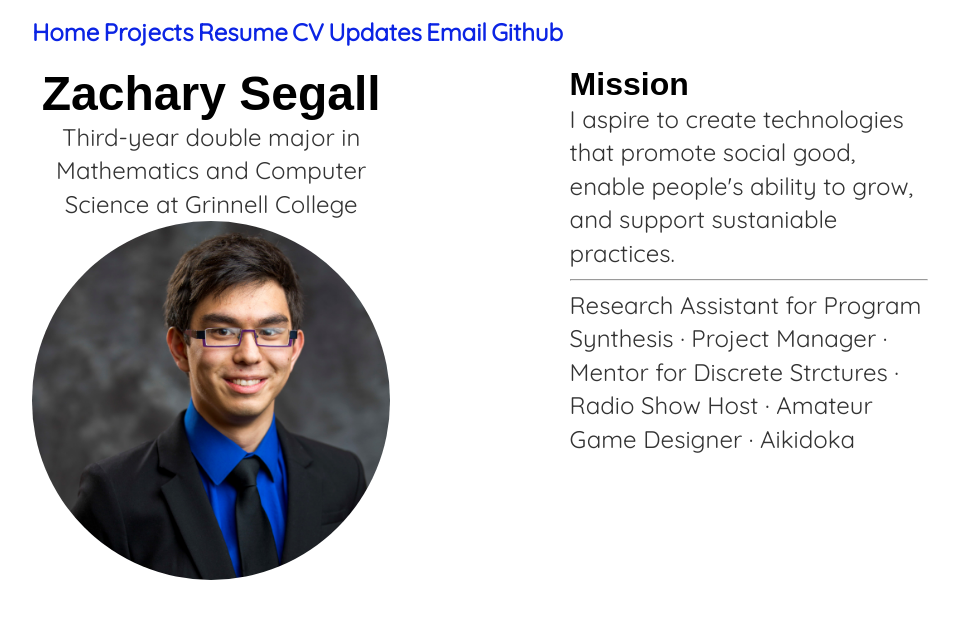
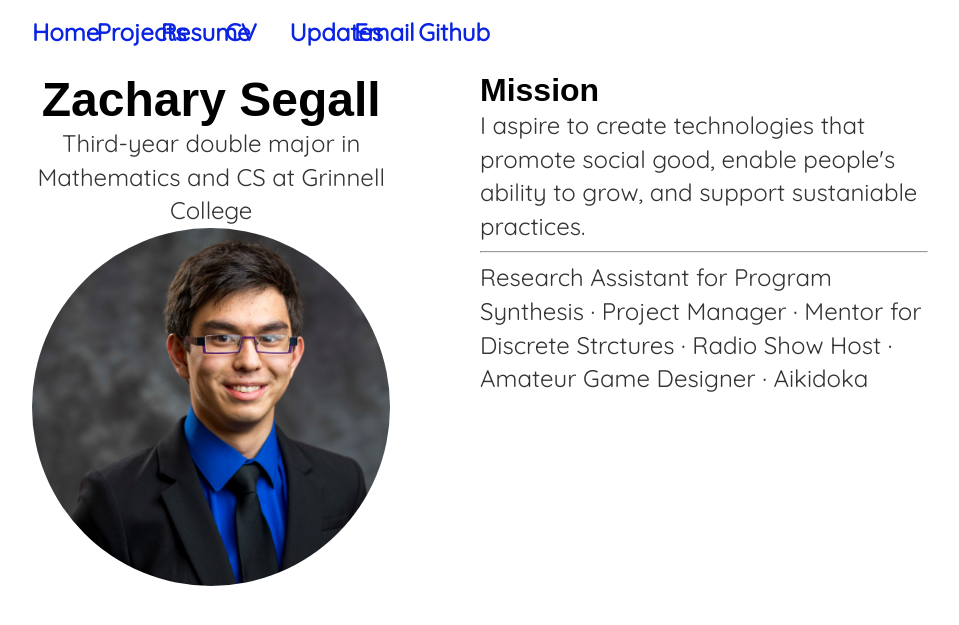
Before and after one commit to ZHHSegall/zhhsegall.github.io, a Jekyll site: the page built from index.html, in a window 1280 px wide. Shown: the top 625 px of the page, without its empty margins (160-1119 px from the left). Built offline with Jekyll 4.4.1, drawn with Linux system fonts in a browser that asks for light colours.

Commit message:
Adjust nav bar button sizes

```diff
--- a/css/main.css
+++ b/css/main.css
@@ -10,8 +10,8 @@
 }
 nav ul li, footer ul li {
     display: inline-block;
-    max-height: 100%;
-    max-width: 15%;
+    height: 40px;
+    width: 60px;
 }
 nav ul li a{
     color: #0B24E4;
--- a/index.html
+++ b/index.html
@@ -7,11 +7,11 @@
   		<div id="image" style="float:left; width:40%;">
   		<center>
   			<h1> Zachary Segall </h1>
-  			<p>  Third-year double major in Mathematics and Computer Science at Grinnell College</p>
+  			<p>  Third-year double major in Mathematics and CS at Grinnell College</p>
 			<img class="img-circle" src="me.jpg">
 		</center>
   		</div>
-  		<div id="about" style="float:right; width:40%">
+  		<div id="about" style="float:right; width:50%">
   			<h3> Mission </h3>
   			<p> I aspire to create technologies that promote
   				social good, enable people's ability to grow,
```
